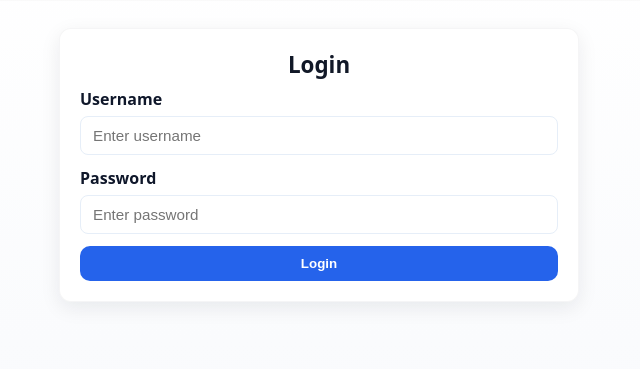
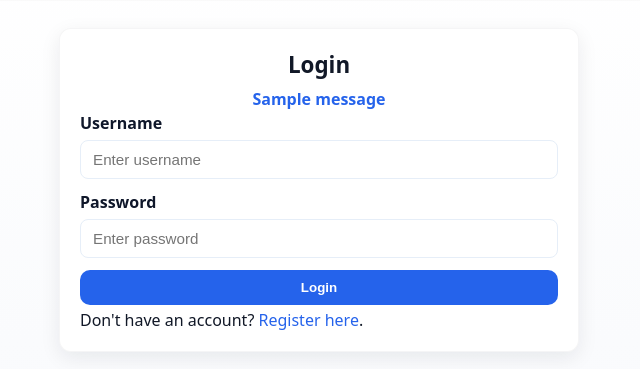
Before and after one commit to Kivi-Vuorilehto/tikawe_boot_sale_website, a Flask app: page /login in a window 1280 px wide. Shown: the part 60-429 px from the top of the page, without its empty margins (321-961 px from the left). Run offline with Flask 3, Linux system fonts and the light colour scheme; one stand-in notice (Sample message) is shown.

Commit message:
added success message to account creation

```diff
--- a/app.py
+++ b/app.py
@@ -2,7 +2,7 @@ import os
 import secrets
 from datetime import datetime, timezone
 from flask import Flask
-from flask import render_template, redirect, request, session, url_for, abort
+from flask import render_template, redirect, request, session, url_for, abort, flash
 from werkzeug.utils import secure_filename
 from markupsafe import Markup, escape
 import users, listings, config
@@ -111,7 +111,7 @@ def register():
         confirm_password = request.form.get("confirm_password", "")
 
         # Include more complex requirements
-        if not username or not password:
+        if not username or not password or not confirm_password:
             return render_template("register.html", error="Please fill in all fields,",
                                    title="Register")
 
@@ -130,6 +130,7 @@ def register():
 
         time_stamp = datetime.now(timezone.utc).strftime("%Y-%m-%d %H:%M")
         users.create_user(username, password, time_stamp)
+        flash("Account created successfully.")
         return redirect(url_for("login"))
     return render_template("register.html", title="Register")
 
--- a/static/css/style.css
+++ b/static/css/style.css
@@ -25,6 +25,9 @@ a {
 a:hover {
     color: var(--accent-600);
     text-decoration: underline;
+}
+p {
+    margin-top: 4px;
 }
 
 
@@ -420,6 +423,14 @@ button:hover {
     text-align:center;
 }
 
+.success {
+    color: var(--accent);
+    font-weight: 700;
+    margin: 8px 0;
+    text-align:center;
+    margin: 2px;
+}
+
 .empty-message {
     margin: 20px 0;
     text-align: center;
--- a/templates/login.html
+++ b/templates/login.html
@@ -7,6 +7,14 @@
     {% if error %}
         <p class="error">{{ error }}</p>
     {% endif %}
+
+    {% with messages = get_flashed_messages() %}
+        {% if messages %}
+            {% for message in messages %}
+                <p class="success">{{ message }}</p>
+            {%endfor%}
+        {%endif%}
+    {%endwith%}
 
     <form action="{{ url_for('login') }}" method="POST">
         <input type="hidden" name="_csrf_token" value="{{ csrf_token() }}">
@@ -18,5 +26,8 @@
 
         <button type="submit">Login</button>
     </form>
+
+    <p>Don't have an account? <a href="{{ url_for('register') }}">Register here</a>.</p>
+
 </div>
 {% endblock %}
```
